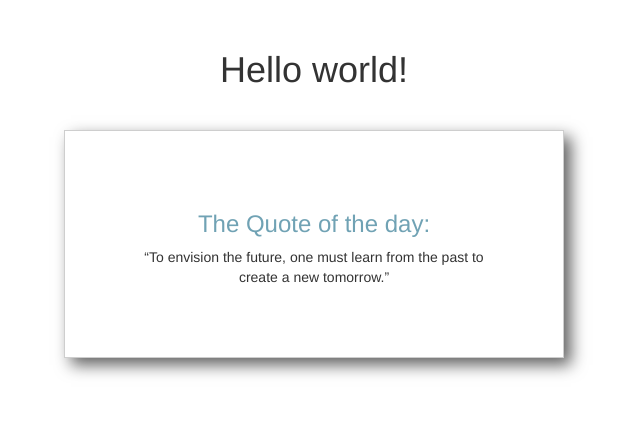
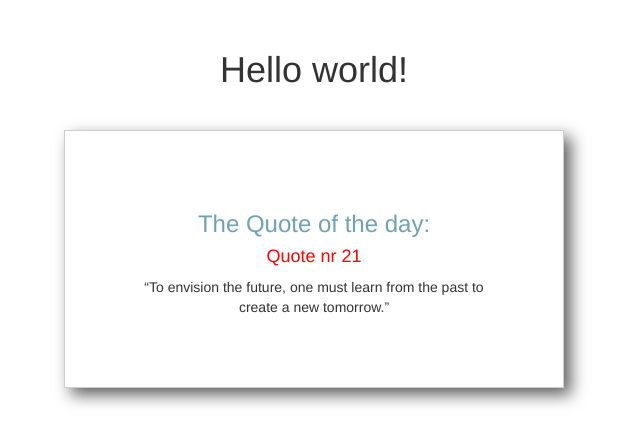
Before and after one commit to PiterSt/vue-components-usage, a Vue app: page / in a window 1280 px wide. Shown: the top 444 px of the page, without its empty margins (326-966 px from the left). Built offline with nearby package versions, Linux system fonts and the light colour scheme.

Commit message:
Multiple slots and default

```diff
--- a/src/App.vue
+++ b/src/App.vue
@@ -4,8 +4,9 @@
             <div class="col-xs-12">
 				<h1>Hello world!</h1>
 				<Quote>
-					<h3>{{ quote.quoteTitle }}</h3>
-					<p><q>{{ quote.quoteContent }}</q></p>
+					<h3 slot="title">{{ quote.quoteTitle }}</h3>
+					<h4 slot="subtitle">Quote nr 21</h4>
+					<p slot="content"><q>{{ quote.quoteContent }}</q></p>
 				</Quote>
             </div>
         </div>
@@ -38,4 +39,7 @@ div {
 	margin: 0 auto;
 	text-align: center;
 }
+h3 {
+	color:rgb(112, 162, 180)
+}
 </style>
--- a/src/components/Quote.vue
+++ b/src/components/Quote.vue
@@ -1,6 +1,8 @@
 <template>
 	<div>
-		<slot></slot>
+		<slot name="title"></slot>
+		<span style="color: red"><slot name="subtitle">The subtitle</slot></span>
+		<slot name="content"></slot>
 	</div>
 </template>
 
@@ -20,7 +22,5 @@ div {
 	max-width: 500px;
 }
 
-h3 {
-	color:rgb(112, 162, 180)
-}
+
 </style>
```
